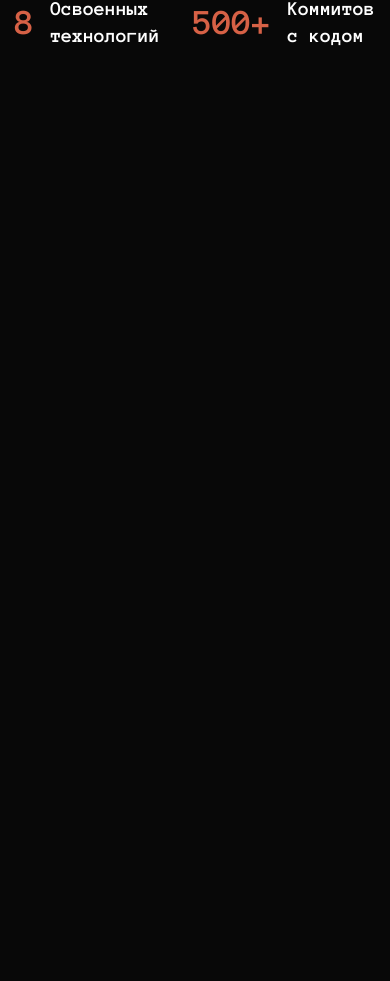
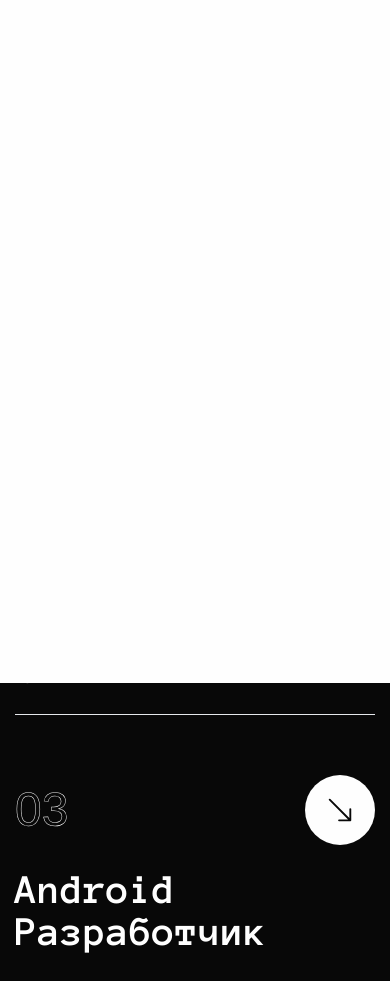
Before and after one commit to Rodoro/rodoro-portfolio, a Next.js app: page / in a window 390 px wide. Shown: the part 1005-1986 px from the top of the page. Before the commit the page ends 1104 px from the top, so only its background shows below. Built offline with nearby package versions, Linux system fonts and the light colour scheme; a web font is replaced by a local one.

Commit message:
Add services in main page

```diff
--- a/src/app/globals.css
+++ b/src/app/globals.css
@@ -22,6 +22,14 @@
   h3 {
     @apply text-[20px] xl:text-[24px] leading-[1.1] font-anonymous
   }
+
+  .text-outline {
+    -webkit-text-stroke: 0.5px var(--white);
+  }
+
+  .text-outline-hover {
+    -webkit-text-stroke: 0.5px var(--primary);
+  }
 }
 
 body {
@@ -29,3 +37,21 @@
   color: var(--white);
   background: var(--background);
 }
+
+*::-webkit-scrollbar {
+  width: 10px;
+}
+
+*::-webkit-scrollbar-track {
+  background: var(--background);
+}
+
+*::-webkit-scrollbar-thumb {
+  background-color: var(--primary);
+  border-radius: 20px;
+  opacity: 60%;
+}
+
+::-webkit-scrollbar-thumb:hover {
+  background-color: var(--primary-foreground);
+}
--- a/src/app/layout.tsx
+++ b/src/app/layout.tsx
@@ -2,6 +2,8 @@
 import { Anonymous_Pro, Bungee_Outline } from "next/font/google";
 import "./globals.css";
 import Header from "@/containers/layout/Header";
+import StairTransition from "@/containers/transition/StairTransition";
+import PageTransition from "@/containers/transition/PageTransition";
 
 const anonymous = Anonymous_Pro({
   subsets: ["latin"],
@@ -29,7 +31,10 @@
     <html lang="ru">
       <body className={`${anonymous.variable} ${bungee.variable}`}>
         <Header />
-        {children}
+        <StairTransition />
+        <PageTransition>
+          {children}
+        </PageTransition>
       </body>
     </html>
   );
--- a/src/app/page.tsx
+++ b/src/app/page.tsx
@@ -1,13 +1,44 @@
+'use client'
+
 import { Button } from "@/components/ui/Button";
 import Photo from "@/containers/page/Photo";
 import Socials from "@/containers/page/Socials";
 import State from "@/containers/page/State";
 import Image from "next/image";
 import Link from "next/link";
+import { BsArrowDownRight } from 'react-icons/bs'
+import { motion } from 'framer-motion'
+
+const services = [
+  {
+    num: '01',
+    title: 'Веб разработчик',
+    description: 'Разработка сайтов от верстки до хостинга. Реализую любые идеи: от визиток до интернет-магазинов',
+    href: ''
+  },
+  {
+    num: '02',
+    title: 'UI/UX Дизайнер',
+    description: 'Создаю удобные и красивые интерфейсы, делая ваш продукт привлекательным и понятным',
+    href: ''
+  },
+  {
+    num: '03',
+    title: 'Android Разработчик',
+    description: 'Разрабатываю приложения для Android, от простых до сложных, реализуя ваши идеи с пользой',
+    href: ''
+  },
+  {
+    num: '04',
+    title: 'SEO Инженер',
+    description: 'Повышаю ваш рейтинг в поисковиках, оптимизируя сайт для привлечения клиентов',
+    href: ''
+  },
+]
 
 export default function Home() {
   return (
-    <main>
+    <main className="flex flex-col gap-4 md:gap-36">
       <section className='h-full'>
         <div className="container mx-auto h-full">
           <div className="flex flex-col xl:flex-row items-center justify-between xl:pt-8 xl:pb-24">
@@ -36,6 +67,35 @@
         </div>
         <State />
       </section>
+      <section className='h-full'>
+        <div className='min-h-[80vh] flex flex-col justify-center py-12 xl:py-0'>
+          <div className='container mx-auto'>
+            <div className='grid grid-cols-1 md:grid-cols-2 gap-[60px]'>
+              {services.map((service, index) => {
+                return (
+                  <div key={index} className='flex-1 flex flex-col justify-center gap-6 group'>
+                    <div className='w-full flex justify-between items-center'>
+                      <div className='text-5xl font-bungee text-outline text-background group-hover:text-outline-hover transition-all duration-500'>
+                        {service.num}
+                      </div>
+                      <Link href={service.href} className='w-[70px] h-[70px] rounded-full bg-white group-hover:bg-primary transition-all duration-500 flex justify-center items-center hover:-rotate-45'>
+                        <BsArrowDownRight className='text-background text-3xl' />
+                      </Link>
+                    </div>
+                    <h2 className='text-[42px] font-bold leading-none text-white group-hover:text-primary transition-all duration-500'>
+                      {service.title}
+                    </h2>
+                    <p className='text-white opacity-60 md:text-[20px]'>
+                      {service.description}
+                    </p>
+                    <div className='border-b border-white/20 w-full' />
+                  </div>
+                )
+              })}
+            </div>
+          </div>
+        </div>
+      </section>
     </main>
   );
 }
--- a/src/containers/page/State.tsx
+++ b/src/containers/page/State.tsx
@@ -40,7 +40,7 @@
                                     suffix={index==3 ? '+' : ''}
                                     className="text-4xl xl:text-6xl font-extrabold text-primary"
                                 />
-                                <p className={`${item.text.length < 15 ? 'max-w-[100px]' : 'max-w-[150px]'} leading-snug text-[20px] text-white`}>
+                                <p className={`${item.text.length < 15 ? 'max-w-[100px]' : 'max-w-[150px]'} leading-snug md:text-[20px] text-white`}>
                                     {item.text}
                                 </p>
                             </div>
--- /dev/null
+++ b/src/containers/transition/PageTransition.tsx
@@ -0,0 +1,22 @@
+'use client'
+import { AnimatePresence, motion } from "framer-motion"
+import { usePathname } from "next/navigation"
+import { ReactNode } from "react"
+
+const PageTransition = ({ children }: { children: ReactNode }) => {
+    const pathname = usePathname();
+    return (
+        <AnimatePresence>
+            <div key={pathname}>
+                <motion.div
+                    initial={{ opacity: 1 }}
+                    animate={{ opacity: 0, transition: { delay: 1, duration: 0.4, ease: "easeInOut" } }}
+                    className="h-screen  w-screen fixed bg-background top-0 pointer-events-none"
+                />
+                {children}
+            </div>
+        </AnimatePresence >
+    )
+}
+
+export default PageTransition
--- /dev/null
+++ b/src/containers/transition/StairTransition.tsx
@@ -0,0 +1,25 @@
+'use client'
+import { AnimatePresence, motion } from "framer-motion"
+import { usePathname } from "next/navigation";
+import Stairs from "./Stairs";
+
+const StairTransition = () => {
+    const pathname = usePathname();
+    return (
+        <AnimatePresence mode="wait">
+            <div key={pathname}>
+                <div className="h-screen w-screen fixed top-0 left-0 right-0 pointer-events-none z-40 flex">
+                    <Stairs />
+                </div>
+
+                <motion.div
+                    className="h-screen w-screen fixed bg-background top-0 pointer-events-none"
+                    initial={{ opacity: 1 }}
+                    animate={{ opacity: 0, transition: { delay: 1, duration: 0.4, ease: 'easeInOut' } }}
+                />
+            </div>
+        </AnimatePresence>
+    )
+}
+
+export default StairTransition
--- /dev/null
+++ b/src/containers/transition/Stairs.tsx
@@ -0,0 +1,44 @@
+import { animate, motion } from "framer-motion"
+
+const stairAnimation = {
+    initial: {
+        top: '0%'
+    },
+    animate: {
+        top: '100%'
+    },
+    exit: {
+        top: ['100%', '0%']
+    }
+}
+
+const reverseIndex = (index: any) => {
+    const totalSteps = 6;
+    return totalSteps - index - 1;
+}
+
+const Stairs = () => {
+    return (
+        <>
+            {[...Array(6)].map((_, index) => {
+                return (
+                    <motion.div
+                        key={index}
+                        variants={stairAnimation}
+                        initial="initial"
+                        animate='animate'
+                        exit="exit"
+                        transition={{
+                            duration: 0.4,
+                            ease: 'easeInOut',
+                            delay: reverseIndex(index) * 0.1
+                        }}
+                        className="h-full w-full bg-white relative"
+                    />
+                )
+            })}
+        </>
+    )
+}
+
+export default Stairs
```
